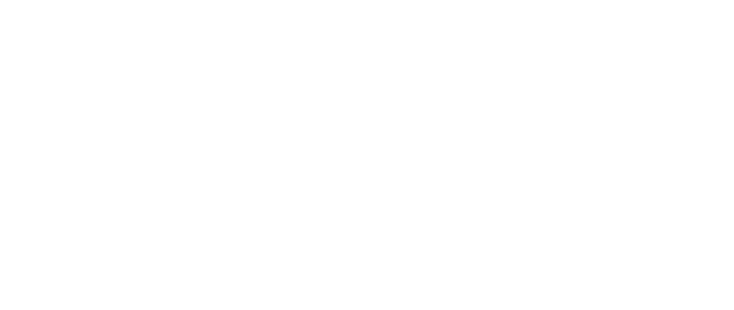
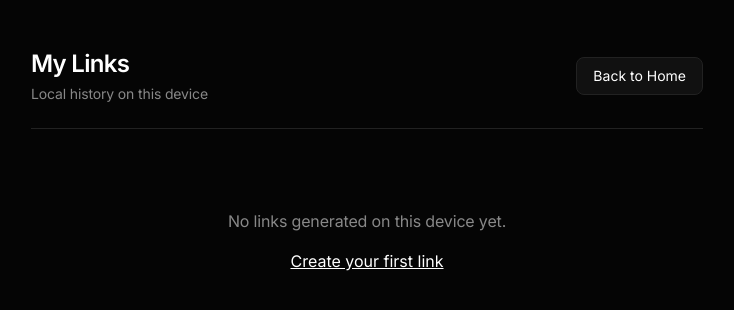
Before and after one commit to P34KPK/deeplink-app, a Next.js app: page /history in a window 1280 px wide. Before the commit this address had no page. Shown: the top 310 px of the page, without its empty margins (273-1007 px from the left). Built offline with nearby package versions, Linux system fonts and the light colour scheme.

Commit message:
Add History page and View All button

```diff
--- /dev/null
+++ b/src/app/history/page.tsx
@@ -0,0 +1,113 @@
+'use client';
+
+import { useState, useEffect } from 'react';
+import Link from 'next/link';
+
+type ArchivedLink = {
+    id: string;
+    original: string;
+    generated: string;
+    asin: string;
+    title: string;
+    description: string;
+    date: number;
+};
+
+export default function HistoryPage() {
+    const [history, setHistory] = useState<ArchivedLink[]>([]);
+    const [loading, setLoading] = useState(true);
+
+    useEffect(() => {
+        const saved = localStorage.getItem('deepLinkHistory');
+        if (saved) {
+            try {
+                setHistory(JSON.parse(saved));
+            } catch (e) {
+                console.error('Failed to parse history', e);
+            }
+        }
+        setLoading(false);
+    }, []);
+
+    const deleteLink = (id: string) => {
+        const newHistory = history.filter(link => link.id !== id);
+        setHistory(newHistory);
+        localStorage.setItem('deepLinkHistory', JSON.stringify(newHistory));
+    };
+
+    const copyLink = (link: string) => {
+        navigator.clipboard.writeText(link);
+        alert('Link copied!');
+    };
+
+    return (
+        <main className="min-h-screen bg-[#050505] text-white p-6 md:p-12">
+            <div className="max-w-2xl mx-auto space-y-8 animate-fade">
+
+                {/* Header */}
+                <div className="flex items-center justify-between border-b border-[#222] pb-6">
+                    <div>
+                        <h1 className="text-2xl font-bold">My Links</h1>
+                        <p className="text-gray-500 text-sm mt-1">Local history on this device</p>
+                    </div>
+                    <Link href="/" className="text-sm bg-[#111] hover:bg-[#222] px-4 py-2 rounded-lg border border-[#222] transition-colors">
+                        Back to Home
+                    </Link>
+                </div>
+
+                {/* Content */}
+                {loading ? (
+                    <div className="text-center py-12 text-gray-500">Loading...</div>
+                ) : history.length === 0 ? (
+                    <div className="text-center py-12">
+                        <p className="text-gray-500 mb-4">No links generated on this device yet.</p>
+                        <Link href="/" className="text-white underline">Create your first link</Link>
+                    </div>
+                ) : (
+                    <div className="space-y-4">
+                        {history.map((item) => (
+                            <div key={item.id} className="matte-card p-5 flex flex-col gap-4">
+
+                                <div className="flex justify-between items-start">
+                                    <div>
+                                        <h3 className="font-semibold text-lg text-white">{item.title}</h3>
+                                        <p className="text-sm text-gray-500">{item.description}</p>
+                                        <p className="text-xs text-gray-600 mt-1">{new Date(item.date).toLocaleDateString()} &bull; {new Date(item.date).toLocaleTimeString()}</p>
+                                    </div>
+                                </div>
+
+                                <div className="bg-black/50 p-3 rounded border border-[#222] font-mono text-xs text-green-500 break-all select-all">
+                                    {item.generated}
+                                </div>
+
+                                <div className="flex gap-3 mt-2">
+                                    <button
+                                        onClick={() => copyLink(item.generated)}
+                                        className="flex-1 bg-white text-black font-bold py-3 rounded-lg text-sm hover:bg-gray-200 transition-colors"
+                                    >
+                                        Copy Link
+                                    </button>
+                                    <button
+                                        onClick={() => deleteLink(item.id)}
+                                        className="bg-[#111] text-red-500 border border-[#222] px-4 py-3 rounded-lg hover:bg-red-900/10 transition-colors"
+                                        title="Delete"
+                                    >
+                                        <svg xmlns="http://www.w3.org/2000/svg" width="18" height="18" viewBox="0 0 24 24" fill="none" stroke="currentColor" strokeWidth="2" strokeLinecap="round" strokeLinejoin="round"><polyline points="3 6 5 6 21 6"></polyline><path d="M19 6v14a2 2 0 0 1-2 2H7a2 2 0 0 1-2-2V6m3 0V4a2 2 0 0 1 2-2h4a2 2 0 0 1 2 2v2"></path></svg>
+                                    </button>
+                                    <Link
+                                        href={item.generated.replace(window.location.origin, '')}
+                                        className="bg-[#111] text-gray-300 border border-[#222] px-4 py-3 rounded-lg hover:bg-[#222] transition-colors flex items-center justify-center"
+                                        title="Test Link"
+                                    >
+                                        <svg xmlns="http://www.w3.org/2000/svg" width="18" height="18" viewBox="0 0 24 24" fill="none" stroke="currentColor" strokeWidth="2" strokeLinecap="round" strokeLinejoin="round"><path d="M18 13v6a2 2 0 0 1-2 2H5a2 2 0 0 1-2-2V8a2 2 0 0 1 2-2h6"></path><polyline points="15 3 21 3 21 9"></polyline><line x1="10" y1="14" x2="21" y2="3"></line></svg>
+                                    </Link>
+                                </div>
+
+                            </div>
+                        ))}
+                    </div>
+                )}
+            </div>
+        </main>
+    );
+}
--- a/src/app/page.tsx
+++ b/src/app/page.tsx
@@ -234,9 +234,14 @@ export default function Home() {
         <div className="w-full max-w-xl mt-12 animate-fade" style={{ animationDelay: '0.2s' }}>
           <div className="flex items-center justify-between mb-4 px-2">
             <h2 className="text-lg font-medium text-gray-400">History ({history.length})</h2>
-            <button onClick={() => setViewHistory(!viewHistory)} className="text-xs text-gray-600 hover:text-gray-400">
-              {viewHistory ? 'Hide' : 'Show'}
-            </button>
+            <div className="flex gap-4">
+              <Link href="/history" className="text-xs text-green-600 hover:text-green-500 font-bold uppercase tracking-wider">
+                View All
+              </Link>
+              <button onClick={() => setViewHistory(!viewHistory)} className="text-xs text-gray-600 hover:text-gray-400">
+                {viewHistory ? 'Hide' : 'Show'}
+              </button>
+            </div>
           </div>
 
           {viewHistory && (
```
